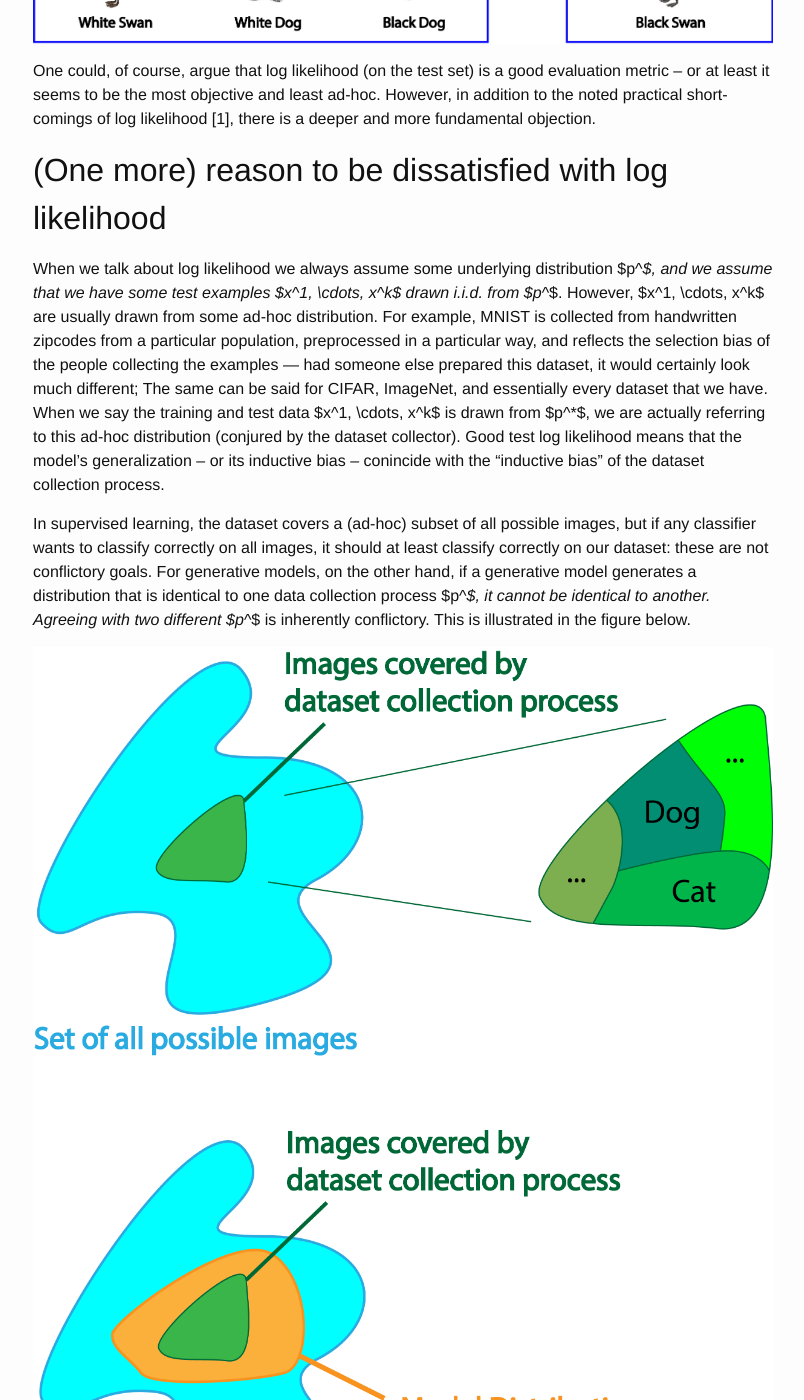
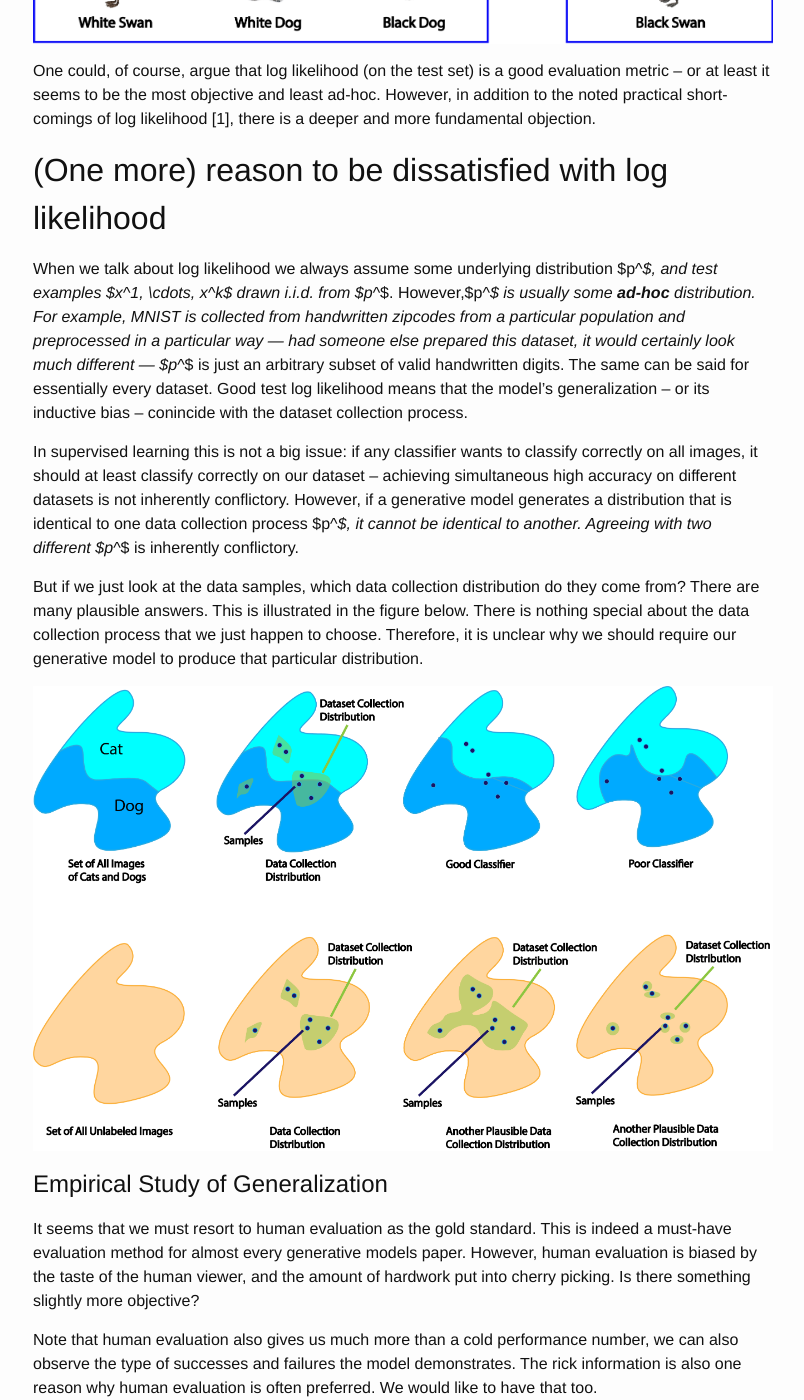
Before and after one commit to ShengjiaZhao/BiasAndGeneralizationBlog, a Jekyll site: the page built from main.md, in a window 1280 px wide and 1400 px high, scrolled down 892 px. Shown: the whole window, without its empty margins (237-1041 px from the left). Built offline with Jekyll 4.4.1, drawn with Linux system fonts in a browser that asks for light colours; our own code applies the rules of GitHub Pages for plain Markdown files; some of the changed text lies outside the part shown.

Commit message:
Change blog

```diff
--- a/main.md
+++ b/main.md
@@ -17,17 +17,85 @@
 
 ## (One more) reason to be dissatisfied with log likelihood
 
-When we talk about log likelihood we always assume some underlying distribution $p^*$, and we assume that we have some test examples $x^1, \cdots, x^k$ drawn i.i.d. from $p^*$. However, $x^1, \cdots, x^k$ are usually drawn from some ad-hoc distribution. For example, MNIST is collected from handwritten zipcodes from a particular population, preprocessed in a particular way, and reflects the selection bias of the people collecting the examples --- had someone else prepared this dataset, it would certainly look much different; The same can be said for CIFAR, ImageNet, and essentially every dataset that we have. When we say the training and test data $x^1, \cdots, x^k$ is drawn from $p^*$, we are actually referring to this ad-hoc distribution (conjured by the dataset collector). Good test log likelihood means that the model's generalization -- or its inductive bias -- conincide with the "inductive bias" of the dataset collection process.
+When we talk about log likelihood we always assume some underlying distribution $p^*$, and test examples $x^1, \cdots, x^k$ drawn i.i.d. from $p^*$. However,$p^*$ is usually some **ad-hoc** distribution. For example, MNIST is collected from handwritten zipcodes from a particular population and preprocessed in a particular way --- had someone else prepared this dataset, it would certainly look much different --- $p^*$ is just an arbitrary subset of valid handwritten digits. The same can be said for essentially every dataset. <!-- When we say the training and test data $x^1, \cdots, x^k$ is drawn from $p^*$, we are actually referring to this ad-hoc distribution (conjured by the dataset collector).  -->
+Good test log likelihood means that the model's generalization -- or its inductive bias -- conincide with the dataset collection process.
 
- In supervised learning, the dataset covers a (ad-hoc) subset of all possible images, but if any classifier wants to classify correctly on all images, it should at least classify correctly on our dataset: these are not conflictory goals. For generative models, on the other hand, if a generative model generates a distribution that is identical to one data collection process $p^*$, it cannot be identical to another. Agreeing with two different $p^*$ is inherently conflictory. This is illustrated in the figure below.
+ In supervised learning this is not a big issue: if any classifier wants to classify correctly on all images, it should at least classify correctly on our dataset -- achieving simultaneous high accuracy on different datasets is not inherently conflictory. However, if a generative model generates a distribution that is identical to one data collection process $p^*$, it cannot be identical to another. Agreeing with two different $p^*$ is inherently conflictory.
 
-![example_coverage](img/coverage_example2.png)
+ But if we just look at the data samples, which data collection distribution do they come from? There are many plausible answers. This is illustrated in the figure below. There is nothing special about the data collection process that we just happen to choose. Therefore, it is unclear why we should require our generative model to produce that particular distribution.
 
-In fact, this illustration far under-emphasize the magnitude of this issue. In practice, the set of possible images is huge, and not very well defined. Our data collection process, even one as comprehensive as imagenet only cover a small fraction of all possible scenes that could appear.
+![example_coverage](img/illustration_coverage.png)
+
+<!-- In fact, this illustration far under-emphasize the magnitude of this issue. In practice, the set of possible images is huge, and not very well defined. Our data collection process, even one as comprehensive as imagenet only cover a small fraction of all possible scenes that could appear.   -->
 
 # Empirical Study of Generalization
 
-In our paper [(ArXiv)](https://arxiv.org/abs/1811.03259) [(Reviews)](https://media.nips.cc/nipsbooks/nipspapers/paper_files/nips31/reviews/6882.html) at NeurIPS 2018 we proposed a new method to visualize the behavior of a deep generative model.
+It seems that we must resort to human evaluation as the gold standard. This is indeed a must-have evaluation method for almost every generative models paper. However, human evaluation is biased by the taste of the human viewer, and the amount of hardwork put into cherry picking. Is there something slightly more objective?
+
+Note that human evaluation also gives us much more than a cold performance number, we can also observe the type of successes and failures the model demonstrates. The rick information is also one reason why human evaluation is often preferred. We would like to have that too.
+
+In our paper [(ArXiv)](https://arxiv.org/abs/1811.03259) [(NeurIPS 2018 Spotlight Video)](https://www.videoken.com/embed/d37VHhPILAU?tocitem=40) we proposed a new method to visualize the behavior of a deep generative model. Our proposed strategy is to design datasets to "probe" the behavior of the generative model. We think about the generative model training algorithm as a function that maps input training distribution into output generated distribution.
+
+However, as images are high dimensional, we choose low dimensional feature spaces to explore the model's behavior. We study the input - ouput relationship when it is projected into this low dimensional feature space.
+
+1. If every image in the training set has some feature, will different features be present in the generated images.
+
+2. If every image in the training set
+
+3. If the training image contain combinations of features, will the generative model generate new combinations?
+
+To test this, we design a dataset where each image contains
+
+![sm](img/sm.png)
+
+![mm](img/mm.png)
 
 
+<h1>MNIST Result</h1>
+<p id="p2">Drag the slider to display the result.</p>
+<p> &nbsp;&nbsp;&nbsp;&nbsp;&nbsp;&nbsp;&nbsp;&nbsp;&nbsp;&nbsp;&nbsp;&nbsp;&nbsp;&nbsp;&nbsp;&nbsp;&nbsp;&nbsp;&nbsp;&nbsp;&nbsp;Training Distribution&nbsp;&nbsp;&nbsp;&nbsp;&nbsp;&nbsp;&nbsp;&nbsp;&nbsp;&nbsp;&nbsp;&nbsp;&nbsp;&nbsp;&nbsp;&nbsp;&nbsp;&nbsp;&nbsp;&nbsp;&nbsp;&nbsp;&nbsp;&nbsp;&nbsp;&nbsp;&nbsp;&nbsp;&nbsp;&nbsp;&nbsp;&nbsp;&nbsp;Generated Distribution (CNN)&nbsp;&nbsp;&nbsp;&nbsp;&nbsp;&nbsp;&nbsp;&nbsp;&nbsp;&nbsp;&nbsp;&nbsp;&nbsp;&nbsp;&nbsp;&nbsp;&nbsp;&nbsp;&nbsp;&nbsp;&nbsp;&nbsp;&nbsp;&nbsp;&nbsp;&nbsp;&nbsp;&nbsp;&nbsp;Generated Distribution (RNN) </p>
+<p id="p1"></p>
+
+
+<div class="slidecontainer">
+  <input type="range" min="1" max="10" value="30" class="slider" id="myRange">
+  <p>Value: <span id="demo"></span></p>
+</div>
+
+<script>
+var slider = document.getElementById("myRange");
+var output = document.getElementById("demo");
+output.innerHTML = slider.value;
+
+slider.oninput = function() {
+  //output.innerHTML = this.value;
+    var y = document.getElementById("p1");
+    if (y.childNodes.length == 3) {
+    	y.removeChild(y.childNodes[0]);
+    	y.removeChild(y.childNodes[0]);
+    	y.removeChild(y.childNodes[0]);
+    }
+    //var y = document.getElementById("p1");
+    var x = document.createElement("IMG");
+    x.setAttribute("src", "https://raw.githubusercontent.com/hyren/clevr-dataset-gen/master/imgs/train_"+this.value+".png");
+    x.setAttribute("width", "304");
+    x.setAttribute("height", "228");
+    x.setAttribute("alt", "The Pulpit Rock");
+    y.appendChild(x);
+    var x = document.createElement("IMG");
+    x.setAttribute("src", "https://raw.githubusercontent.com/hyren/clevr-dataset-gen/master/imgs/WGAN-GP.CNN.64."+this.value+".png");
+    x.setAttribute("width", "304");
+    x.setAttribute("height", "228");
+    x.setAttribute("alt", "The Pulpit Rock");
+    y.appendChild(x);
+    var x = document.createElement("IMG");
+    x.setAttribute("src", "https://raw.githubusercontent.com/hyren/clevr-dataset-gen/master/imgs/WGAN-GP.RNN.64."+this.value+".png");
+    x.setAttribute("width", "304");
+    x.setAttribute("height", "228");
+    x.setAttribute("alt", "The Pulpit Rock");
+    y.appendChild(x);
+    //document.body.appendChild(x);
+}
+</script>
+
 [1] Notes on evaluation of generative models
```
Also changed, not shown: img/mm.png (added), img/sm.png (added), 2 other files.
